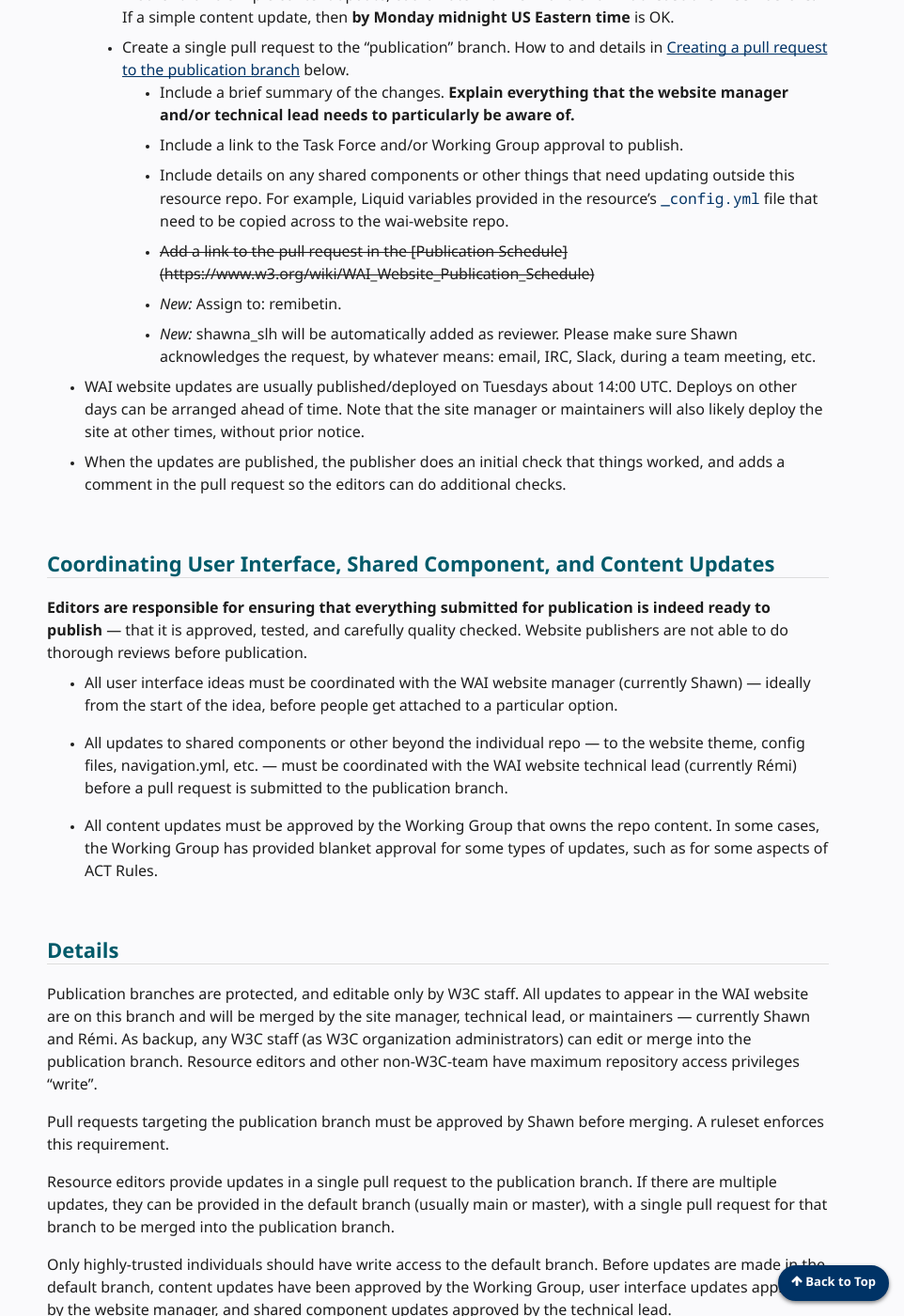
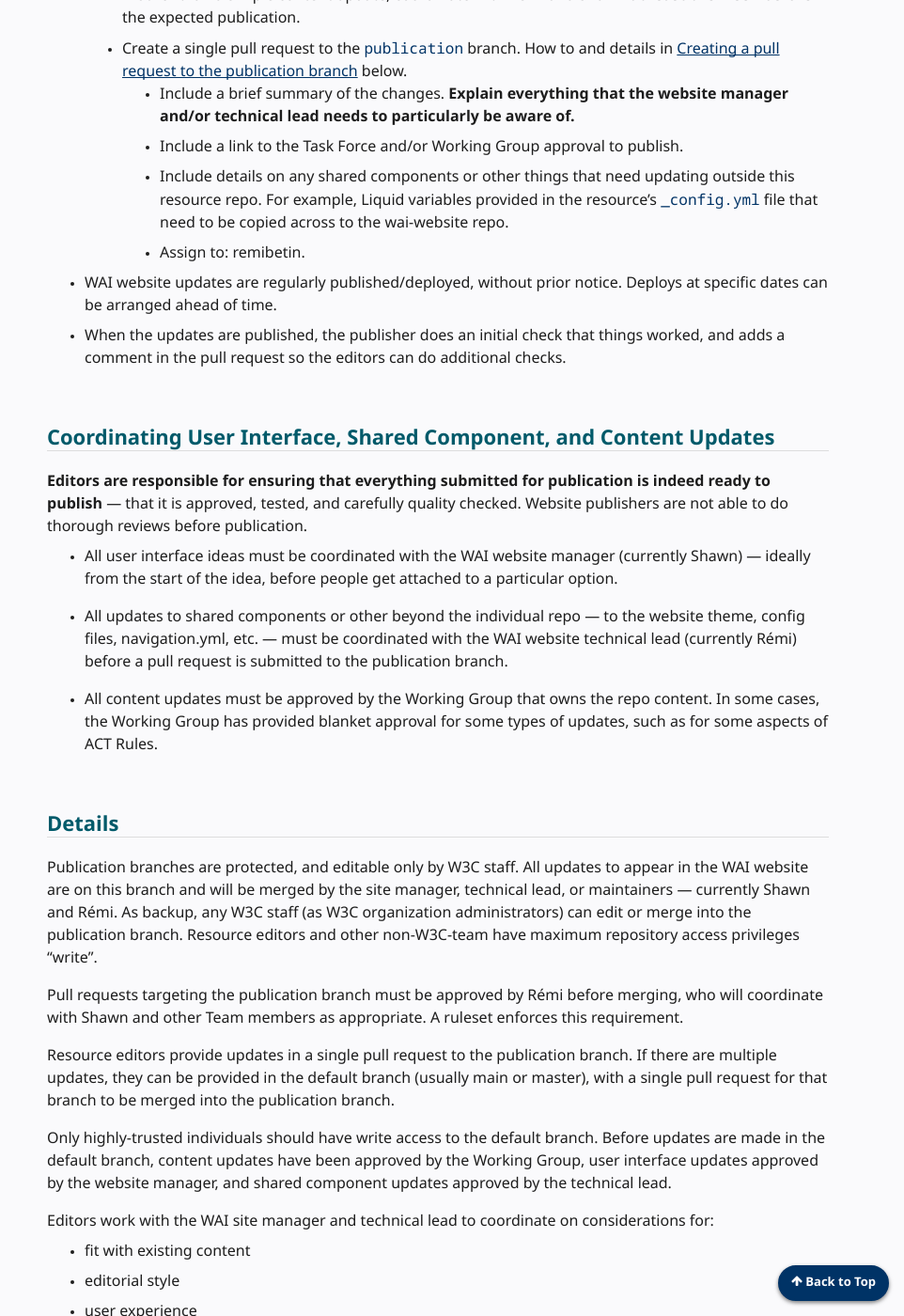
Before and after one commit to w3c/wai-website-theme, a Jekyll site: the page built from content/workflow.md, in a window 1280 px wide and 1400 px high, scrolled down 1361 px. Shown: the whole window at 94% size, without its empty margins (318-1280 px from the left). Built offline with Jekyll 4.4.1, drawn with Linux system fonts in a browser that asks for light colours; cached includes are drawn as plain includes.

Commit message:
Update workflow (#125)

```diff
--- a/content/workflow.md
+++ b/content/workflow.md
@@ -34,17 +34,14 @@ The workflow described here enables parts of the WAI website to be developed ind
   * Netlify previews are available for all pull requests.
   * Editors and/or project managers ensure [early coordination on user interface, shared component, and content updates](#coop), per below.
 * When the editor wants updates published:
-  * If other than a simple content update, coordinate with Rémi and Shawn **at least the week before**.<br>If a simple content update, then **by Monday midnight US Eastern time** is OK.
-  * Create a single pull request to the "publication" branch. How to and details in [Creating a pull request to the publication branch](#pr) below.
+  * If other than a simple content update, coordinate with Rémi and Shawn **at least the week before** the expected publication.
+  * Create a single pull request to the `publication` branch. How to and details in [Creating a pull request to the publication branch](#pr) below.
     * Include a brief summary of the changes. **Explain everything that the website manager and/or technical lead needs to particularly be aware of.**
     * Include a link to the Task Force and/or Working Group approval to publish.
     * Include details on any shared components or other things that need updating outside this resource repo. For example, Liquid variables provided in the resource's `_config.yml` file that need to be copied across to the wai-website repo.
-    * <s>Add a link to the pull request in the [Publication Schedule](https://www.w3.org/wiki/WAI_Website_Publication_Schedule)</s>
-    * <em>New:</em> Assign to: remibetin.
-    * <em>New:</em> shawna_slh will be automatically added as reviewer. Please make sure Shawn acknowledges the request, by whatever means: email, IRC, Slack, during a team meeting, etc.
-* WAI website updates are usually published/deployed on Tuesdays about 14:00 UTC. Deploys on other days can be arranged ahead of time. Note that the site manager or maintainers will also likely deploy the site at other times, without prior notice.
+    * Assign to: remibetin.
+* WAI website updates are regularly published/deployed, without prior notice. Deploys at specific dates can be arranged ahead of time.
 * When the updates are published, the publisher does an initial check that things worked, and adds a comment in the pull request so the editors can do additional checks.
-
 
 ## Coordinating User Interface, Shared Component, and Content Updates {#coop}
 
@@ -60,7 +57,7 @@ The workflow described here enables parts of the WAI website to be developed ind
 
 Publication branches are protected, and editable only by W3C staff. All updates to appear in the WAI website are on this branch and will be merged by the site manager, technical lead, or maintainers &mdash; currently Shawn and Rémi. As backup, any W3C staff (as W3C organization administrators) can edit or merge into the publication branch. Resource editors and other non-W3C-team have maximum repository access privileges "write".
 
-Pull requests targeting the publication branch must be approved by Shawn before merging. A ruleset enforces this requirement.
+Pull requests targeting the publication branch must be approved by Rémi before merging, who will coordinate with Shawn and other Team members as appropriate. A ruleset enforces this requirement.
 
 Resource editors provide updates in a single pull request to the publication branch. If there are multiple updates, they can be provided in the default branch (usually main or master), with a single pull request for that branch to be merged into the publication branch.
 
```
